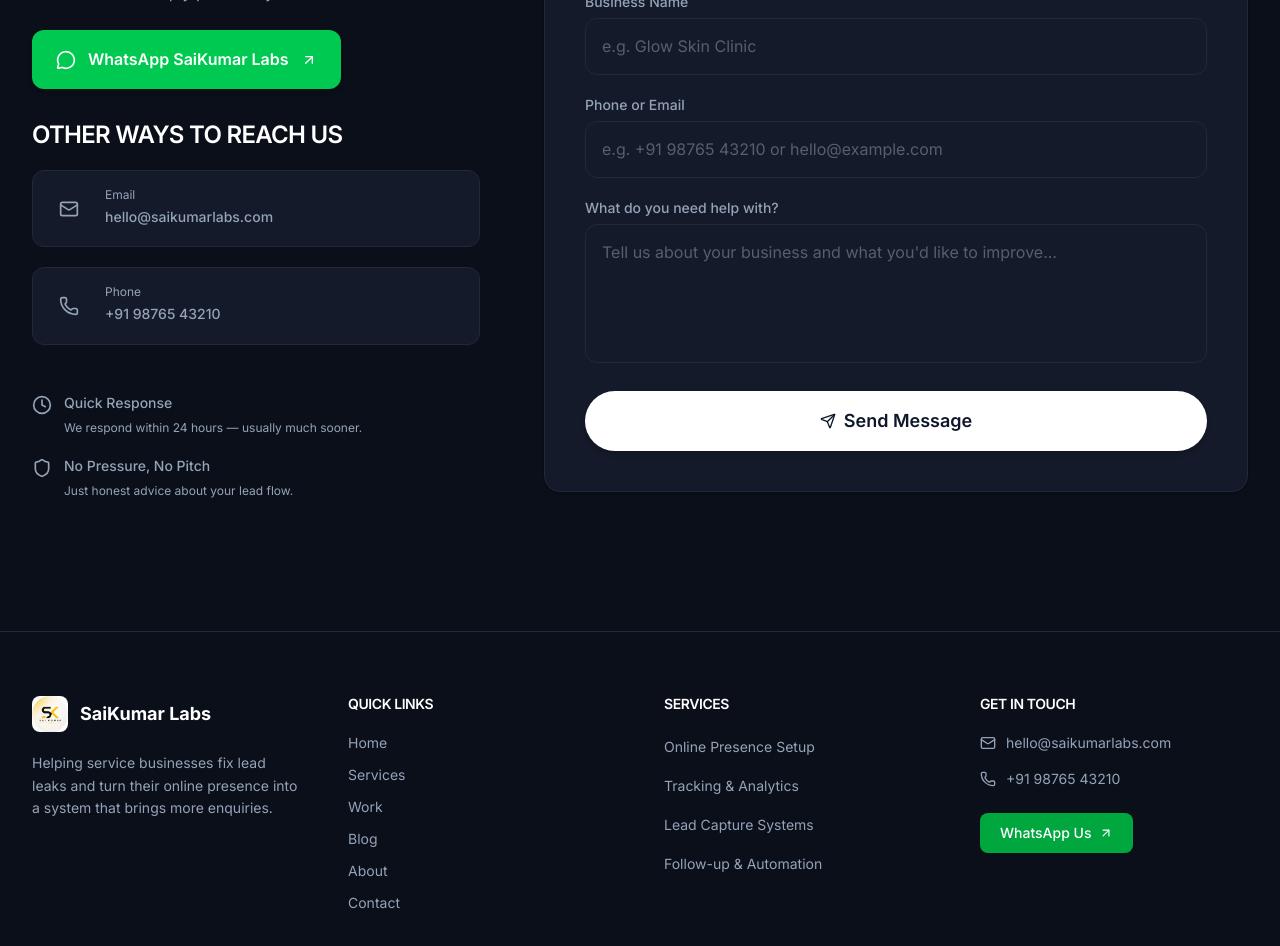
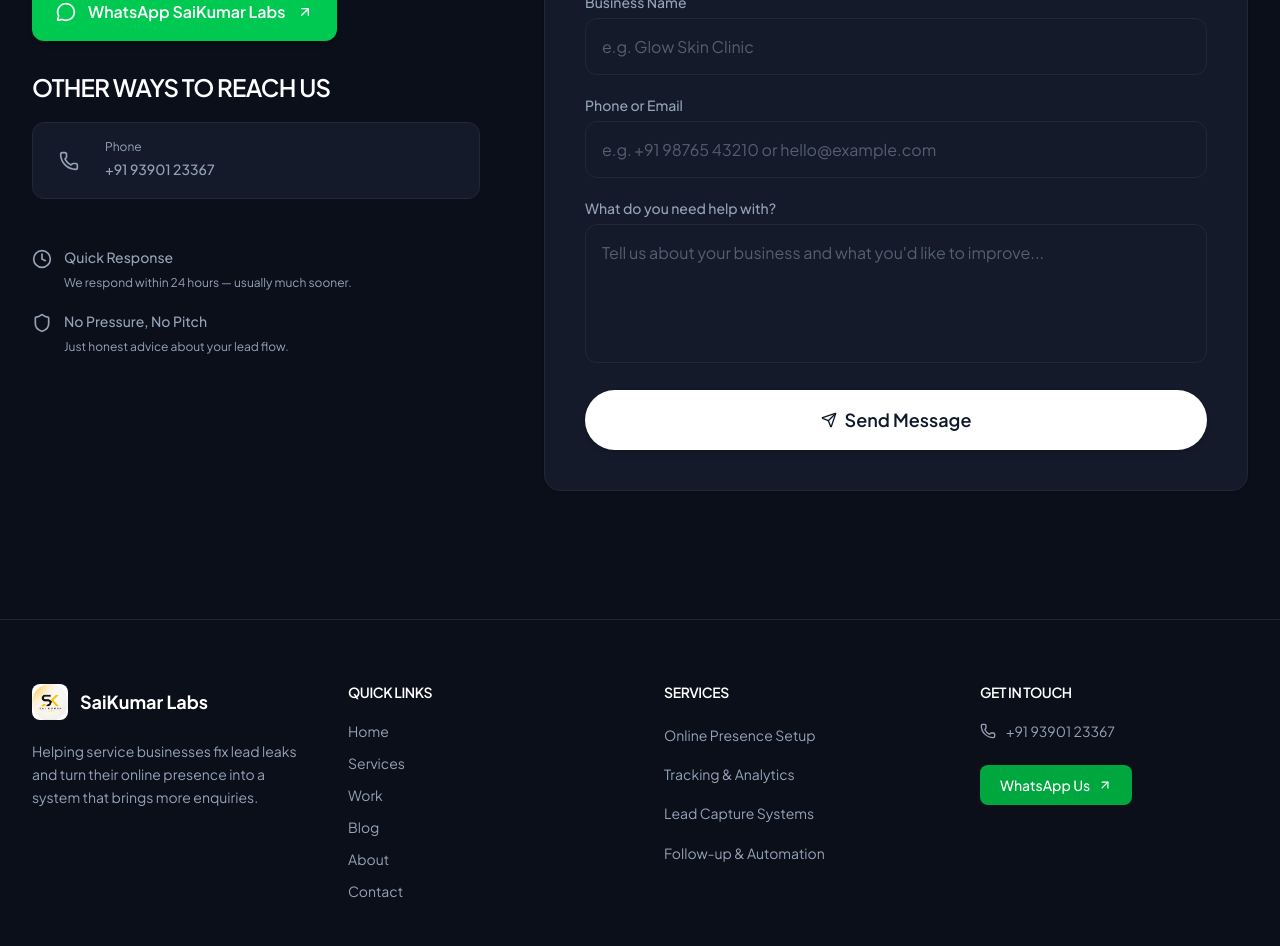
Before and after one commit to sai8341/saikumar-labs, a Next.js app: page /contact in a window 1280 px wide. Shown: the part 840-1786 px from the top of the page. Built offline with nearby package versions, Linux system fonts and the light colour scheme; no server answers.

Commit message:
chore: update font, change mobile number and remove email

```diff
--- a/src/app/contact/ContactContent.tsx
+++ b/src/app/contact/ContactContent.tsx
@@ -82,22 +82,7 @@
                   Other Ways to Reach Us
                 </h3>
 
-                <a
-                  href={`mailto:${siteConfig.email}`}
-                  className="flex items-center gap-4 p-4 rounded-xl bg-card border border-border hover:border-gold-400/30 transition-colors group"
-                >
-                  <div className="w-10 h-10 rounded-lg bg-cream-200 flex items-center justify-center group-hover:bg-gold-400/20 transition-colors">
-                    <Mail className="w-5 h-5 text-gold-600" />
-                  </div>
-                  <div>
-                    <span className="text-xs text-gray-custom-400 block">
-                      Email
-                    </span>
-                    <span className="text-sm font-medium text-charcoal-900">
-                      {siteConfig.email}
-                    </span>
-                  </div>
-                </a>
+
 
                 <a
                   href={`tel:${siteConfig.phone}`}
--- a/src/app/globals.css
+++ b/src/app/globals.css
@@ -42,8 +42,8 @@
   --color-accent-secondary: var(--accent-secondary);
   --color-brand-gold: var(--brand-gold);
 
-  --font-sans: var(--font-inter);
-  --font-heading: var(--font-inter); /* Using Inter for both for a tech vibe */
+  --font-sans: var(--font-plus-jakarta);
+  --font-heading: var(--font-plus-jakarta); /* Using Plus Jakarta Sans for both for a modern geometric vibe */
 }
 
 /* ============================================
@@ -63,7 +63,7 @@
 body {
   background-color: var(--background);
   color: var(--text-secondary);
-  font-family: var(--font-inter), system-ui, -apple-system, sans-serif;
+  font-family: var(--font-plus-jakarta), system-ui, -apple-system, sans-serif;
   line-height: 1.7;
 }
 
@@ -72,7 +72,7 @@
    ============================================ */
 
 h1, h2, h3, h4, h5, h6 {
-  font-family: var(--font-inter), system-ui, -apple-system, sans-serif;
+  font-family: var(--font-plus-jakarta), system-ui, -apple-system, sans-serif;
   font-weight: 600;
   line-height: 1.2;
   color: var(--foreground);
--- a/src/app/layout.tsx
+++ b/src/app/layout.tsx
@@ -1,5 +1,5 @@
 import type { Metadata } from "next";
-import { Inter, Outfit } from "next/font/google";
+import { Plus_Jakarta_Sans } from "next/font/google";
 import "./globals.css";
 import Header from "@/components/layout/Header";
 import Footer from "@/components/layout/Footer";
@@ -8,14 +8,8 @@
 import ScrollDepthTracker from "@/components/analytics/ScrollDepthTracker";
 import { siteConfig } from "@/lib/config";
 
-const inter = Inter({
-  variable: "--font-inter",
-  subsets: ["latin"],
-  display: "swap",
-});
-
-const outfit = Outfit({
-  variable: "--font-outfit",
+const plusJakarta = Plus_Jakarta_Sans({
+  variable: "--font-plus-jakarta",
   subsets: ["latin"],
   display: "swap",
 });
@@ -109,7 +103,6 @@
       description: siteConfig.description,
       contactPoint: {
         "@type": "ContactPoint",
-        email: siteConfig.email,
         telephone: siteConfig.phone,
         contactType: "customer service",
         availableLanguage: ["English", "Telugu", "Hindi"],
@@ -233,7 +226,7 @@
   children: React.ReactNode;
 }>) {
   return (
-    <html lang="en" className={`${inter.variable} ${outfit.variable}`}>
+    <html lang="en" className={`${plusJakarta.variable}`}>
       <head>
         <script
           type="application/ld+json"
--- a/src/components/layout/Footer.tsx
+++ b/src/components/layout/Footer.tsx
@@ -82,15 +82,6 @@
             <ul className="space-y-4">
               <li>
                 <a
-                  href={`mailto:${siteConfig.email}`}
-                  className="flex items-center gap-2.5 text-sm text-text-secondary hover:text-foreground transition-colors"
-                >
-                  <Mail className="w-4 h-4" />
-                  {siteConfig.email}
-                </a>
-              </li>
-              <li>
-                <a
                   href={`tel:${siteConfig.phone}`}
                   className="flex items-center gap-2.5 text-sm text-text-secondary hover:text-foreground transition-colors"
                 >
--- a/src/lib/config.ts
+++ b/src/lib/config.ts
@@ -13,11 +13,10 @@
   ogImage: "/og-image.jpg",
 
   // Contact
-  whatsapp: process.env.NEXT_PUBLIC_WHATSAPP_NUMBER || "919876543210",
+  whatsapp: process.env.NEXT_PUBLIC_WHATSAPP_NUMBER || "919390123367",
   whatsappMessage:
     "Hi SaiKumar Labs, I'd like to discuss how you can help my business get more enquiries.",
-  email: "hello@saikumarlabs.com",
-  phone: "+91 98765 43210",
+  phone: "+91 93901 23367",
 
   // Social
   social: {
```
